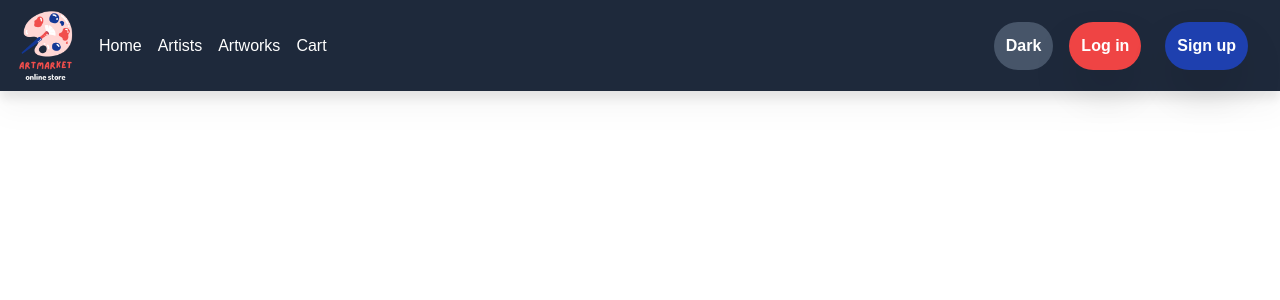
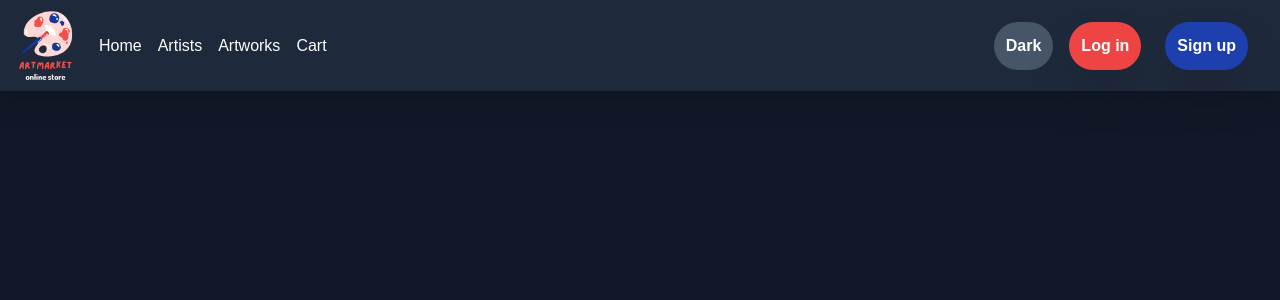
Before and after one commit to SagiYosofov/ArtMarketNextJs, a Next.js app: page / in a window 1280 px wide. Shown: the top 300 px of the page. Built offline with nearby package versions, Linux system fonts and the light colour scheme.

Commit message:
make consistent correct layout
now dark mode is dark and light mode is light

```diff
--- a/app/layout.jsx
+++ b/app/layout.jsx
@@ -14,18 +14,13 @@
           <title>ArtMarket</title>
           {/* Add other meta tags or links like CSS or favicon here */}
         </head>
-        <body>
-        <div>
-        {/* Navbar */}
+      <body className="min-h-screen bg-white dark:bg-gray-900">
         <Nav />
-
-        {/* Content Wrapper */}
-        <main> {/* Added pt-20 globally */}
+        <main className="container mx-auto px-4 py-8">
           {children}
         </main>
-      </div>
-        </body>
-      </html>
+      </body>
+    </html>
     </UserProvider>
   );
 }
```
